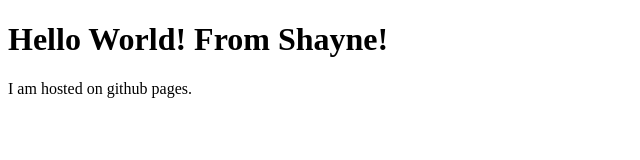
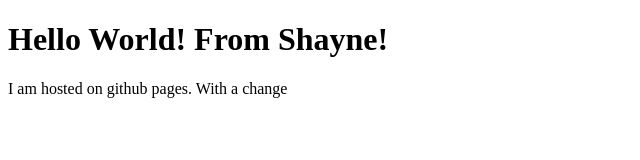
Before and after one commit to skoestler/skoestler.github.io, a plain HTML site: page index.html in a window 1280 px wide. Shown: the whole page, without its empty margins (0-640 px from the left). Drawn offline with Linux system fonts and the light colour scheme.

Commit message:
changed text

```diff
--- a/index.html
+++ b/index.html
@@ -11,7 +11,7 @@
 <body>
     <h1>Hello World! From Shayne!</h1>
     <p>
-        I am hosted on github pages.
+        I am hosted on github pages. With a change
     </p>
 </body>
 
```
